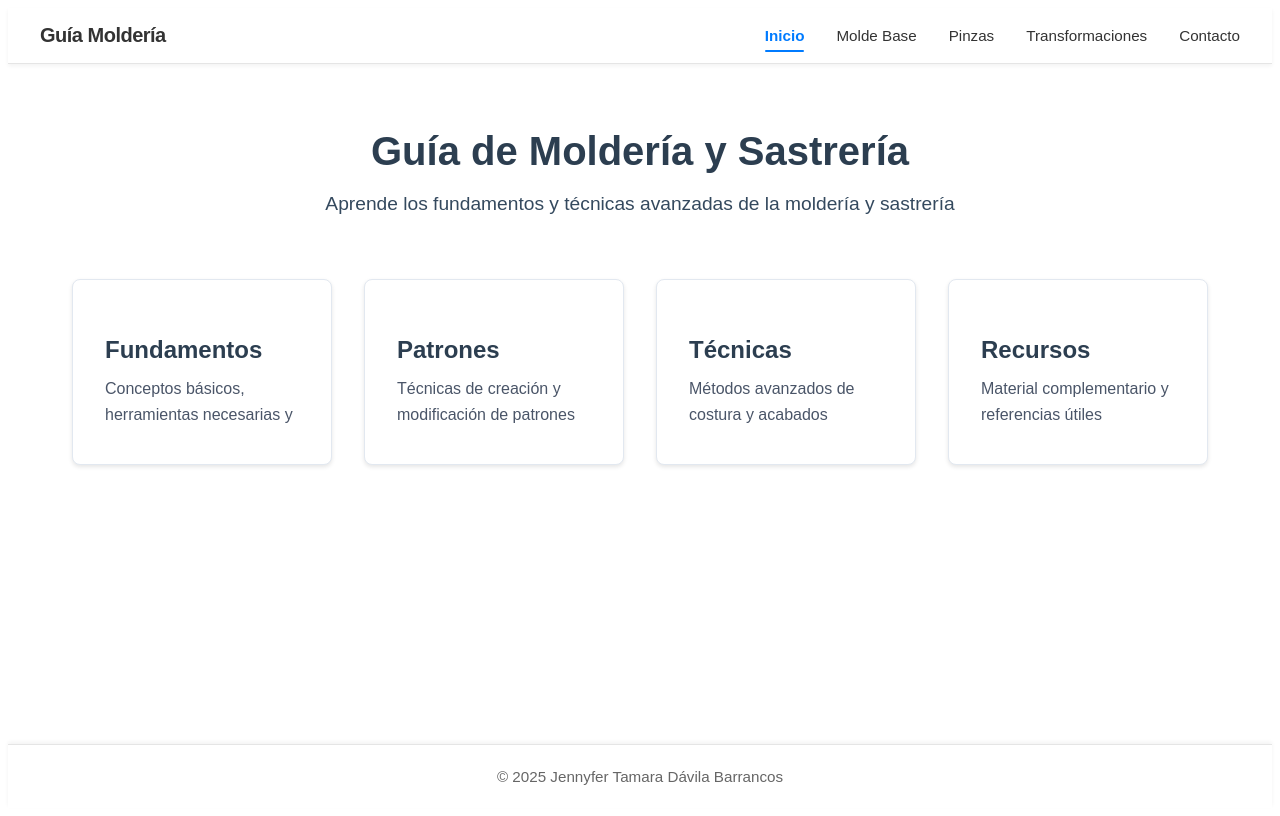
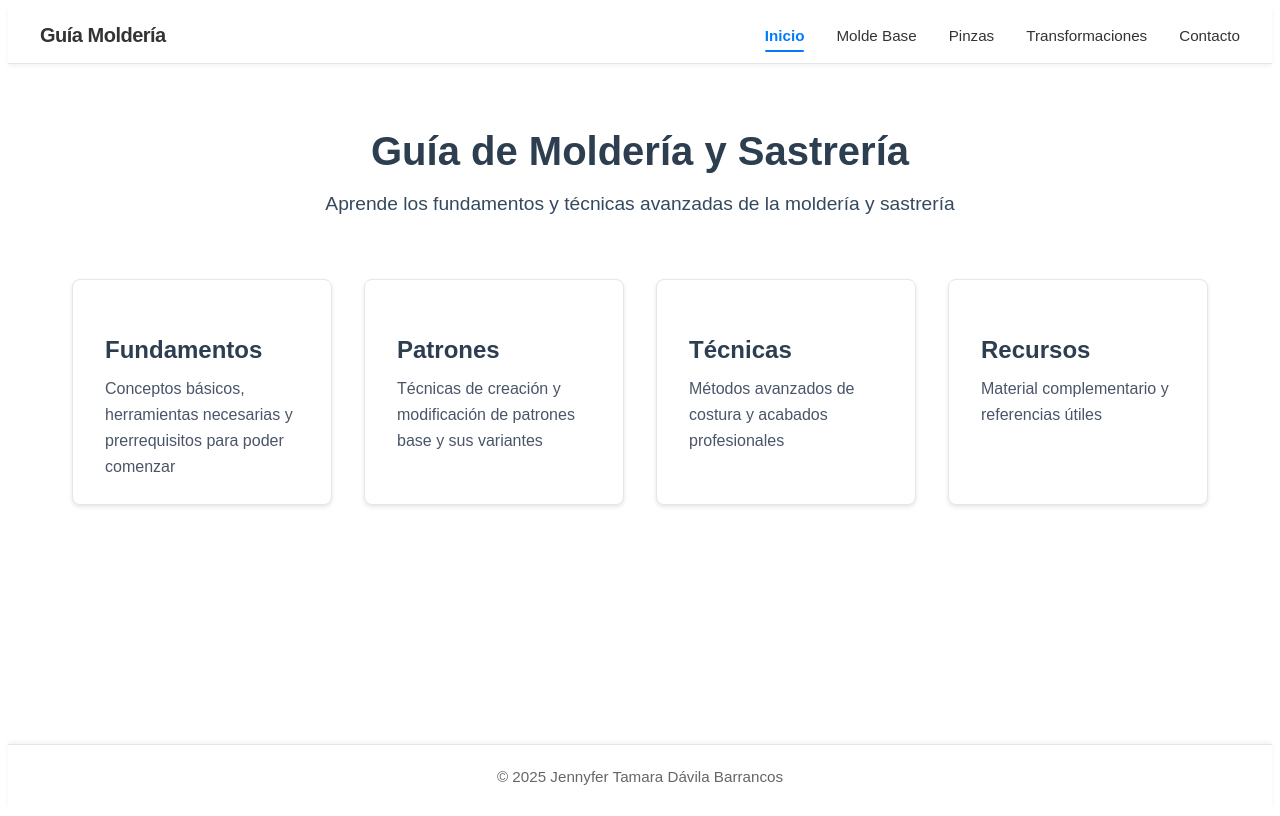
Before and after one commit to mdavila-2001/guia-para-molderia-y-sastreria, an Angular app: page / in a window 1280 px wide. Built offline with nearby package versions, Linux system fonts and the light colour scheme.

Commit message:
style(card): increase card height for better visibility

```diff
--- a/src/app/components/card/card.component.css
+++ b/src/app/components/card/card.component.css
@@ -11,7 +11,7 @@
   overflow: hidden;
   box-shadow: 0 2px 4px rgba(0, 0, 0, 0.1);
   padding: 2rem;
-  height: 15vh;
+  height: 20vh;
   display: flex;
   flex-direction: column;
 }
```
Also changed, not shown: src/app/pages/test/test.component.ts (+1 -1 lines).
